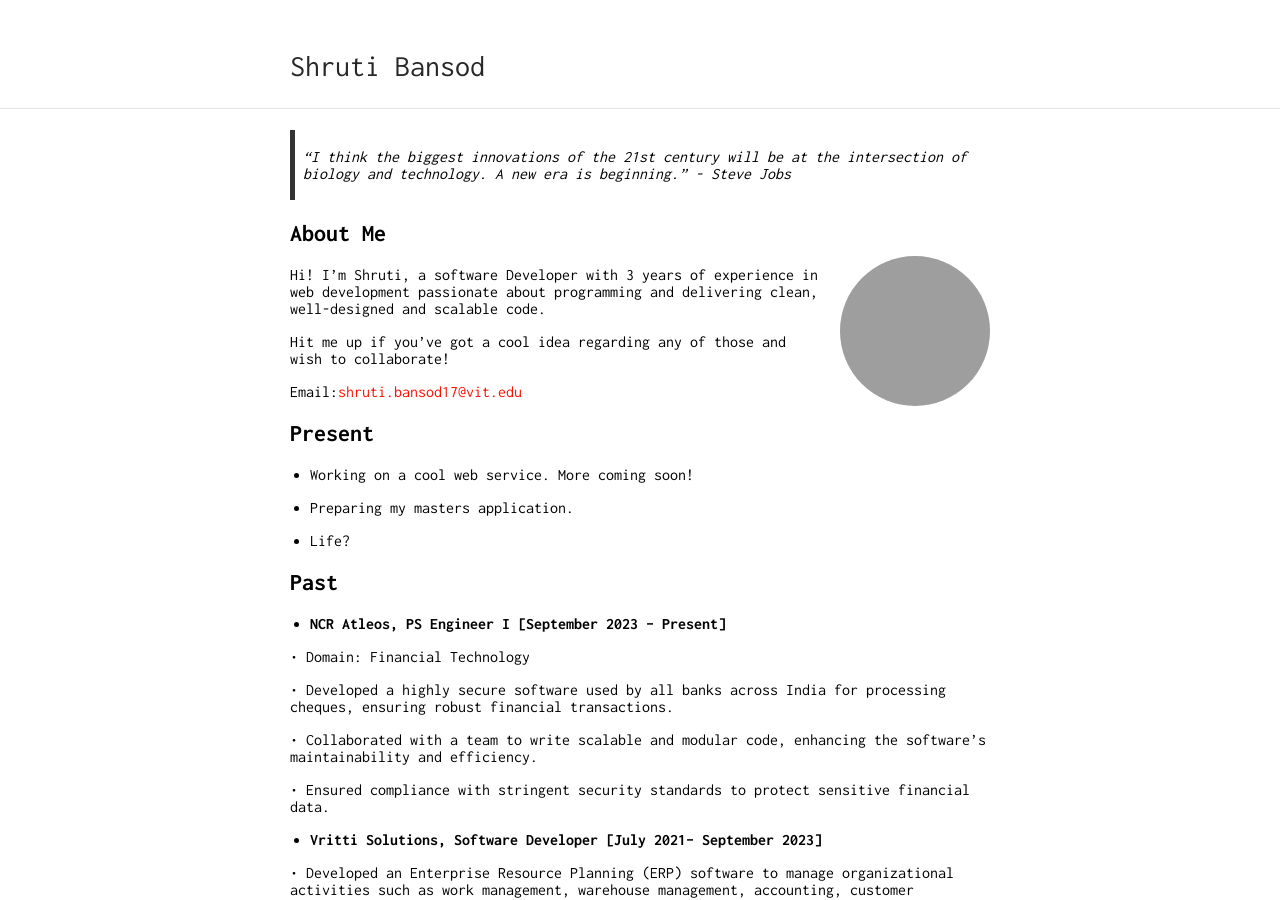
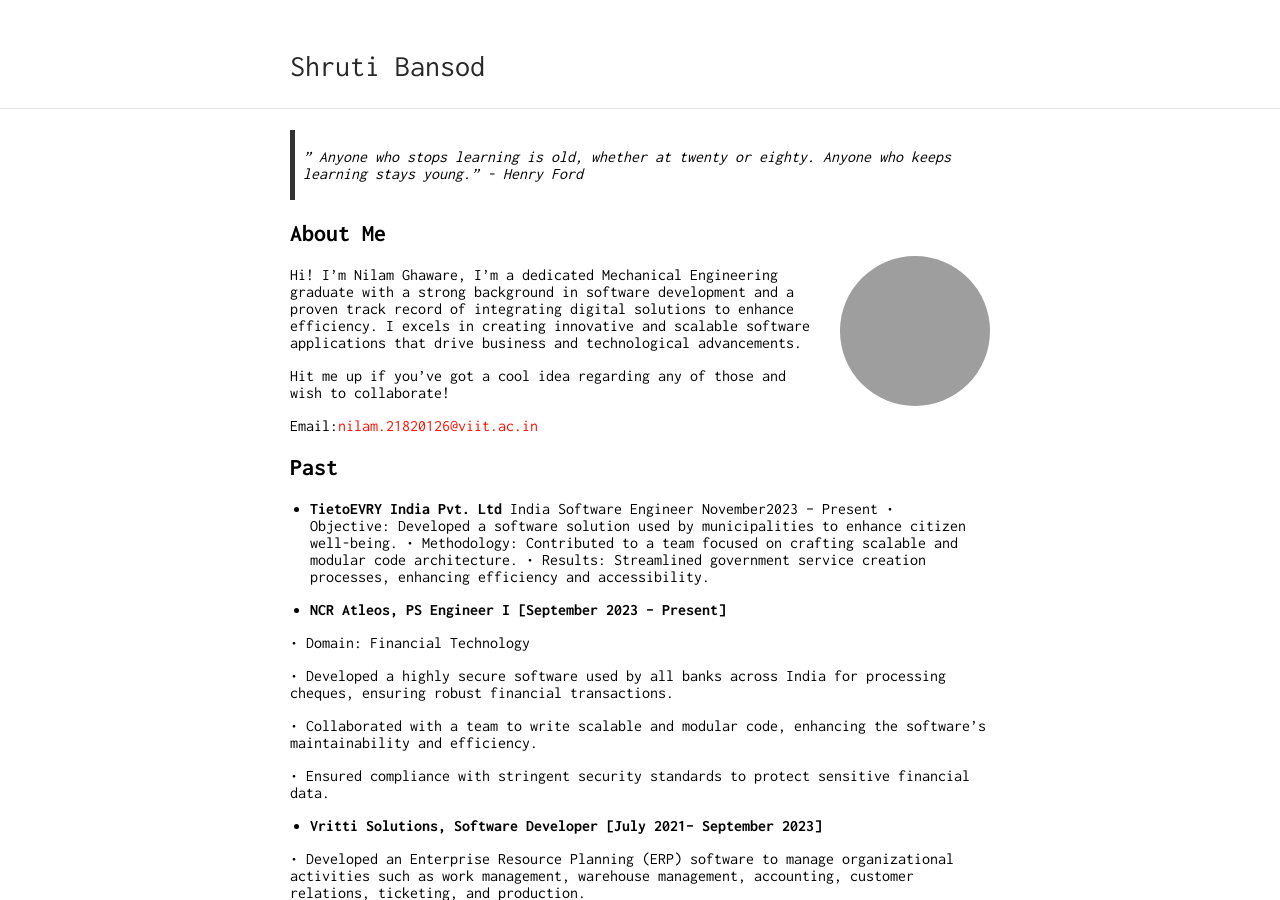
Before and after one commit to webhost22/nilamport, a Jekyll site: the page built from index.md, in a window 1280 px wide and 900 px high. Built offline with Jekyll 4.4.1, drawn with Linux system fonts in a browser that asks for light colours; nearby versions of some CDN libraries; grey boxes are pictures that could not be loaded.

Commit message:
Update index.md

```diff
--- a/index.md
+++ b/index.md
@@ -1,33 +1,35 @@
 ---
 layout: default
 title: Shruti Bansod
-description: Hi! I'm Shruti, a software Developer with 3 years of experience in web development passionate about programming and delivering clean, well-designed and scalable code.
+description: Hi! I'm Nilam Ghaware, I'm a dedicated Mechanical Engineering graduate with a strong background in software development and a proven track record of integrating digital solutions to enhance efficiency. I excels in creating innovative and scalable software applications that drive business and technological advancements.
+
+
+
 ---
 
-> "I think the biggest innovations of the 21st century will be at the intersection of biology and technology. A new era is beginning." - Steve Jobs
+> " Anyone who stops learning is old, whether at twenty or eighty. Anyone who keeps learning stays young." - Henry Ford
 
 
 ## About Me
 
 <img class="profile-picture" src="nilam.png">
 
-Hi! I'm Shruti, a software Developer with 3 years of experience in web development passionate about programming and delivering clean, well-designed and scalable code.
+Hi! I'm Nilam Ghaware, I'm a dedicated Mechanical Engineering graduate with a strong background in software development and a proven track record of integrating digital solutions to enhance efficiency. I excels in creating innovative and scalable software applications that drive business and technological advancements.
 
 Hit me up if you've got a cool idea regarding any of those and wish to collaborate!
 
-Email:[shruti.bansod17@vit.edu](mailto:shruti.bansod17@vit.edu?subject=Webpage)
-
-
-## Present
-
-* Working on a cool web service. More coming soon!
-
-* Preparing my masters application.
-
-* Life?
+Email:[nilam.21820126@viit.ac.in](mailto:nilam.21820126@viit.ac.in?subject=Webpage)
 
 
 ## Past
+
+* **TietoEVRY India Pvt. Ltd**	India
+Software Engineer	November2023 – Present
+•	Objective: Developed a software solution used by municipalities to enhance citizen well-being.
+•	Methodology: Contributed to a team focused on crafting scalable and modular code architecture.
+•	Results: Streamlined government service creation processes, enhancing efficiency and accessibility.
+
+
 
 * **NCR Atleos, PS Engineer I  [September 2023 – Present]**
 
```
